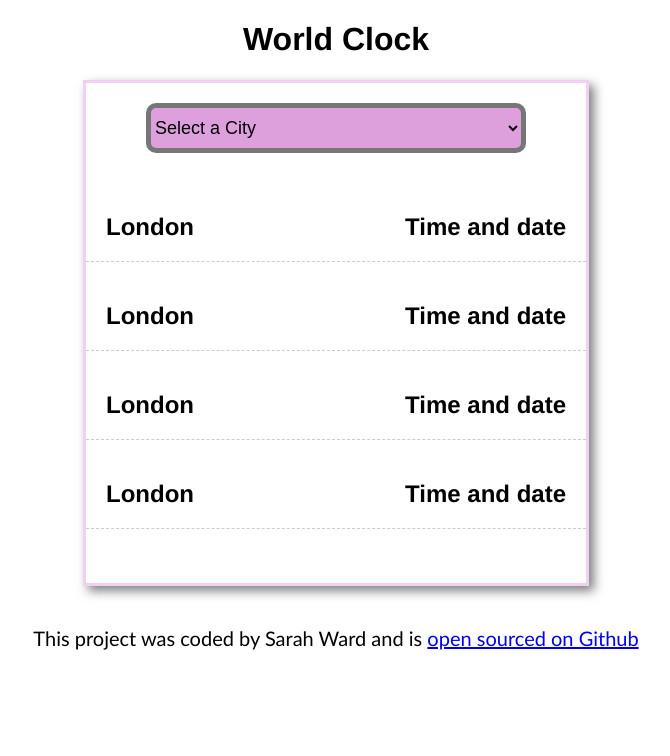
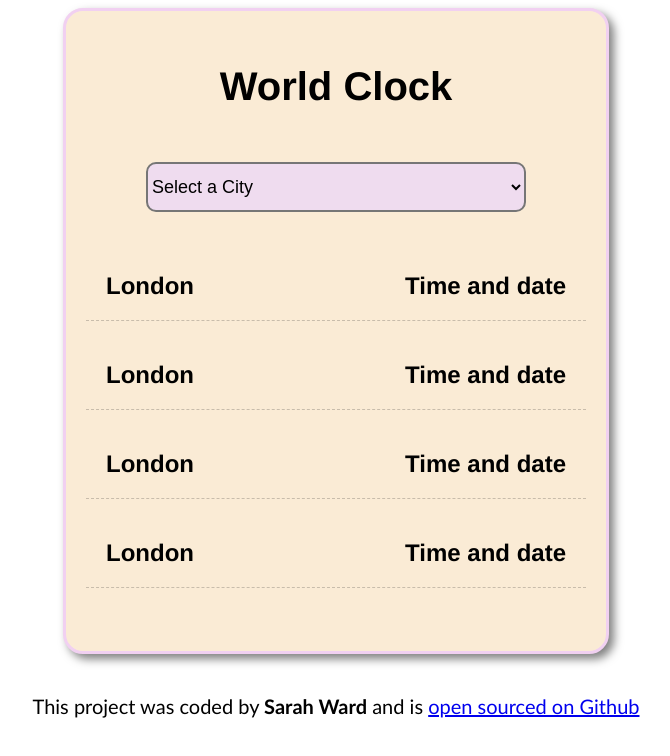
Before and after one commit to Sarahwcode/Date-App, a plain HTML site: page index.html in a window 1280 px wide. Shown: the whole page, without its empty margins (304-974 px from the left). Drawn offline with nearby package versions, Linux system fonts and the light colour scheme.

Commit message:
more css changes

```diff
--- a/css/style.css
+++ b/css/style.css
@@ -1,13 +1,19 @@
 body {
   font-family: "Franklin Gothic Medium", "Arial Narrow", Arial, sans-serif;
+}
+h1 {
+  font-size: 40px;
 }
 section {
   margin: 0 auto;
   display: block;
+  padding: 20px;
   width: 500px;
-  height: 500px;
+  height: 600px;
   border: solid 3px rgb(241, 208, 241);
   box-shadow: 5px 5px 10px rgba(0, 0, 0, 0.5);
+  border-radius: 20px;
+  background: rgb(250, 235, 213);
 }
 h1 {
   text-align: center;
@@ -21,8 +27,8 @@ select {
   height: 50px;
   font-size: large;
   border-radius: 10px;
-  background-color: plum;
-  border-width: 5px;
+  background-color: rgb(239, 220, 239);
+  border-width: 2px;
   margin: 0px auto;
   display: block;
 }
@@ -42,3 +48,6 @@ div {
   justify-content: space-between;
   padding: 20px;
 }
+.name {
+  font-weight: bolder;
+}
--- a/index.html
+++ b/index.html
@@ -9,8 +9,8 @@
     <script src="https://cdnjs.cloudflare.com/ajax/libs/moment-timezone/0.5.45/moment-timezone-with-data-1970-2030.min.js"></script>
   </head>
   <body>
-    <h1>World Clock</h1>
     <section>
+      <h1>World Clock</h1>
       <form action="">
         <select name="cities" id="cities">
           <option value="default">Select a City</option>
@@ -38,7 +38,7 @@
       </h2>
     </section>
     <footer>
-      This project was coded by Sarah Ward and is
+      This project was coded by <span class="name">Sarah Ward</span> and is
       <a href="https://github.com/Sarahwcode/Date-App" target="_blank"
         >open sourced on Github
       </a>
```
